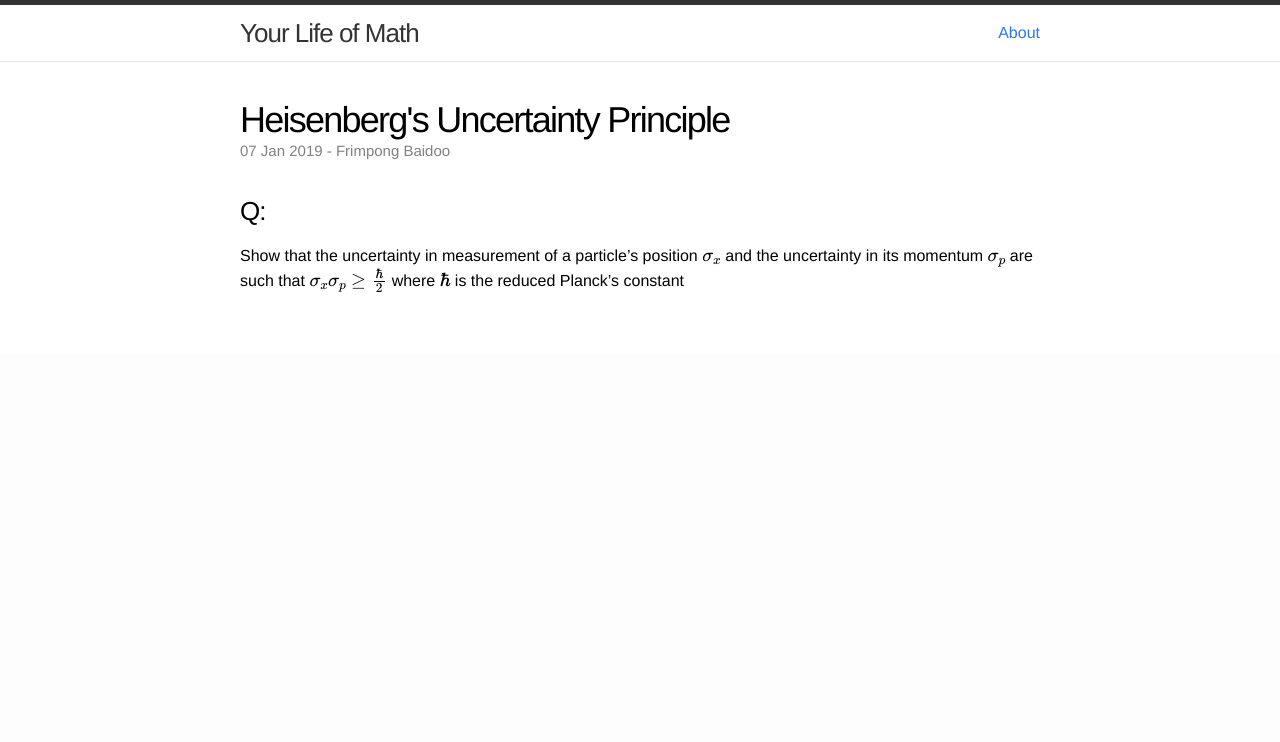
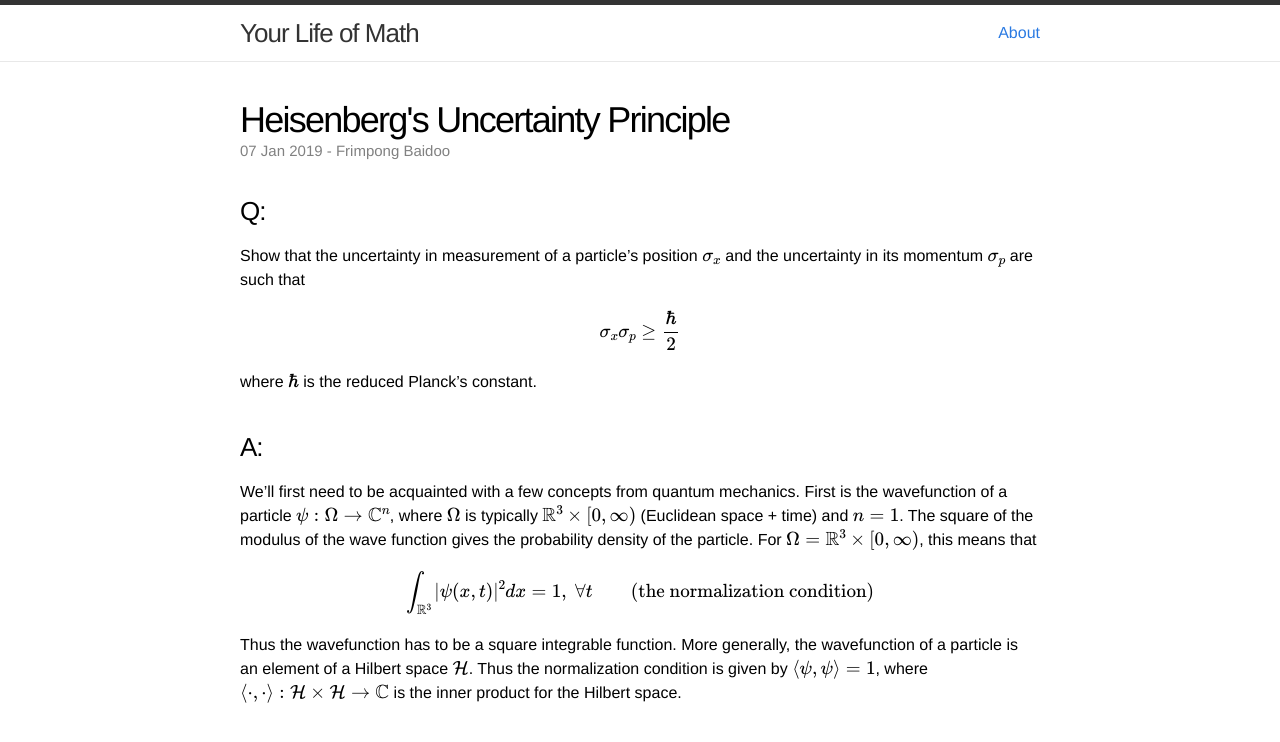
Before and after one commit to yourlifeofmath/yourlifeofmath.github.io, a Jekyll site: the page built from _posts/2019-01-07-Heisenberg.md, in a window 1280 px wide. Shown: the top 742 px of the page. Built offline with Jekyll 4.4.1, drawn with Linux system fonts in a browser that asks for light colours; formulas are drawn with MathJax 3.

Commit message:
current progress on post

```diff
--- a/_posts/2019-01-07-Heisenberg.md
+++ b/_posts/2019-01-07-Heisenberg.md
@@ -7,4 +7,8 @@ math: true
 ---
 
 ### Q:
-Show that the uncertainty in measurement of a particle's position $$\sigma_x$$ and the uncertainty in its momentum  $$\sigma_p$$ are such that $$\sigma_x\sigma_p \ge \frac{\hbar}{2} $$ where $$\hbar$$ is the reduced Planck's constant
+Show that the uncertainty in measurement of a particle's position $$\sigma_x$$ and the uncertainty in its momentum  $$\sigma_p$$ are such that \\[\sigma_x\sigma_p \ge \frac{\hbar}{2}\\]  where $\hbar$ is the reduced Planck's constant.
+
+### A:
+We'll first need to be acquainted with a few concepts from quantum mechanics. First is the wavefunction of a particle $\psi:\Omega\rightarrow \mathbb{C}^n$, where $\Omega$ is typically $\mathbb{R}^3\times[0,\infty)$ (Euclidean space + time) and $n=1$. The square of the modulus of the wave function gives the probability density of the particle. For $\Omega = \mathbb{R}^3\times[0,\infty)$, this means that \\[\int_{\mathbb{R}^3}|\psi(x,t)|^2 dx = 1,\; \forall t\qquad \textrm{(the normalization condition)} \\]
+Thus the wavefunction has to be a square integrable function. More generally, the wavefunction of a particle is an element of a Hilbert space $\mathcal{H}$. Thus the normalization condition is given by $\langle\psi,\psi\rangle = 1$, where $\langle\cdot,\cdot\rangle:\mathcal{H}\times\mathcal{H}\rightarrow\mathbb{C}$ is the inner product for the Hilbert space.
```
Also changed, not shown: 1 other file.
